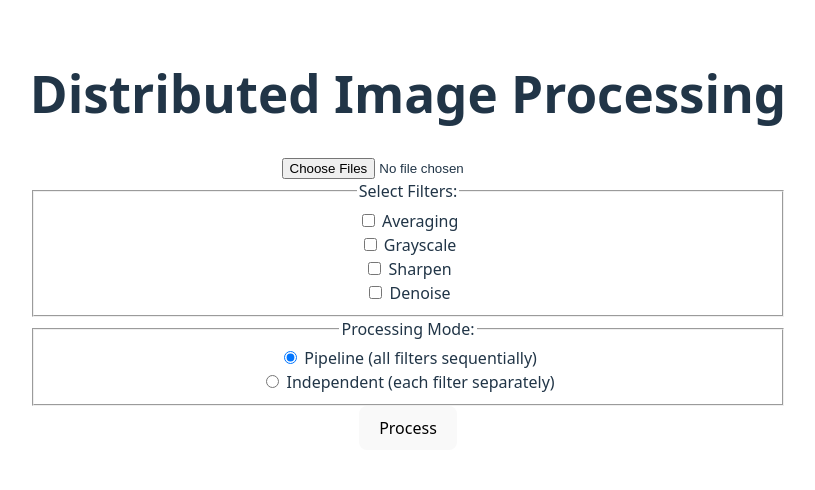
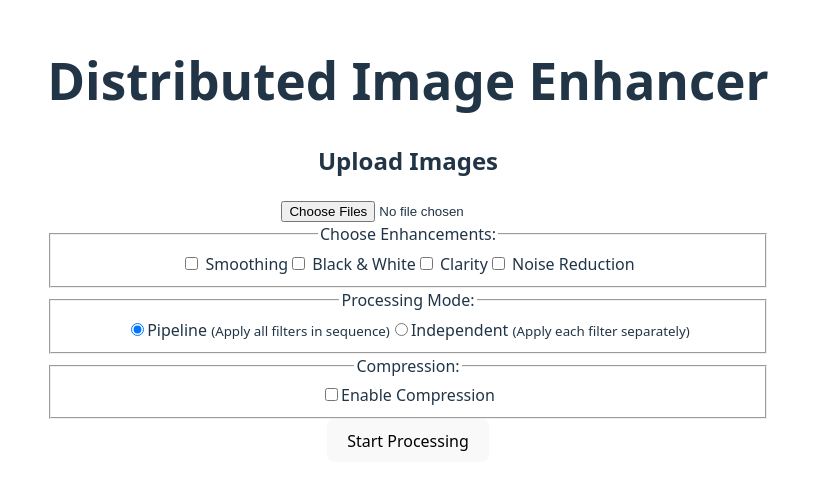
Before and after one commit to 0MuhammadTaha0/PDC-Project, a React (Vite) app in the folder client/: page / in a window 1280 px wide. Shown: the part 160-650 px from the top of the page, without its empty margins (232-1047 px from the left). Built offline with nearby package versions, Linux system fonts and the light colour scheme.

Commit message:
Added image compression functionality.

```diff
--- a/client/src/App.jsx
+++ b/client/src/App.jsx
@@ -4,47 +4,60 @@ import './App.css';
 
 function App() {
   const [imageFiles, setImageFiles] = useState([]);
-  const [selectedFilters, setSelectedFilters] = useState([]);
-  const [mode, setMode] = useState('pipeline'); // pipeline or independent
+  const [enhancements, setEnhancements] = useState([]);
+  const [mode, setMode] = useState('pipeline');
+  const [enableCompression, setEnableCompression] = useState(false);
+  const [compressionPercent, setCompressionPercent] = useState(80);
   const [processing, setProcessing] = useState(false);
   const [progress, setProgress] = useState(0);
   const [resultZipUrl, setResultZipUrl] = useState(null);
+  const [error, setError] = useState(null);
 
+  // Handle image file input changes
   const handleImageChange = (e) => {
     setImageFiles([...e.target.files]);
     setResultZipUrl(null);
+    setError(null);
   };
 
-  const handleFilterToggle = (e) => {
+  // Toggle enhancements selection
+  const toggleEnhancement = (e) => {
     const value = e.target.value;
-    setSelectedFilters((prev) =>
+    setEnhancements((prev) =>
       prev.includes(value) ? prev.filter((f) => f !== value) : [...prev, value]
     );
   };
 
-  const handleModeChange = (e) => {
-    setMode(e.target.value);
-  };
-
-  const handleProcessImages = async () => {
+  // Process the images
+  const handleProcess = async () => {
+    // Validation checks
     if (!imageFiles.length) {
-      alert("Please upload at least one image.");
-      return;
-    }
-    if (!selectedFilters.length) {
-      alert("Please select at least one filter.");
+      setError("Please upload at least one image.");
       return;
     }
 
+    if (!enhancements.length && !enableCompression) {
+      setError("Select at least one enhancement or enable compression.");
+      return;
+    }
+
+    // Prepare form data for submission
     const formData = new FormData();
     imageFiles.forEach((file) => formData.append('images', file));
-    formData.append('filters', selectedFilters.join(','));
+    formData.append('enhancements', enhancements.join(','));
     formData.append('mode', mode);
+    formData.append('compression_enabled', enableCompression.toString());
+
+    if (enableCompression) {
+      formData.append('compression_percent', compressionPercent.toString());
+    }
 
     try {
       setProcessing(true);
-      setProgress(30);
+      setProgress(20);
+      setError(null);
 
+      // Send request to server
       const response = await axios.post('http://localhost:8080/process', formData, {
         responseType: 'blob',
         onUploadProgress: (e) => {
@@ -53,12 +66,13 @@ function App() {
         }
       });
 
+      // Create download URL for the response ZIP file
       const zipUrl = URL.createObjectURL(response.data);
       setResultZipUrl(zipUrl);
       setProgress(100);
     } catch (err) {
-      console.error("Processing failed:", err);
-      alert("Image processing failed.");
+      setError(err.response?.data?.error || "Processing failed. Please try again.");
+      console.error(err);
     } finally {
       setProcessing(false);
     }
@@ -66,40 +80,121 @@ function App() {
 
   return (
     <div className="App">
-      <h1>Distributed Image Processing</h1>
+      <h1>Distributed Image Enhancer</h1>
 
-      <input type="file" accept="image/*" multiple onChange={handleImageChange} />
+      {/* Image input section */}
+      <div className="upload-section">
+        <h2>Upload Images</h2>
+        <input
+          type="file"
+          accept="image/*"
+          multiple
+          onChange={handleImageChange}
+          className="file-input"
+        />
+        {imageFiles.length > 0 && (
+          <p className="file-count">{imageFiles.length} file(s) selected</p>
+        )}
+      </div>
 
-      <fieldset>
-        <legend>Select Filters:</legend>
-        <label><input type="checkbox" value="average" onChange={handleFilterToggle} /> Averaging</label><br />
-        <label><input type="checkbox" value="grayscale" onChange={handleFilterToggle} /> Grayscale</label><br />
-        <label><input type="checkbox" value="sharpen" onChange={handleFilterToggle} /> Sharpen</label><br />
-        <label><input type="checkbox" value="denoise" onChange={handleFilterToggle} /> Denoise</label>
-      </fieldset>
+      {/* Enhancement options */}
+      <div className="options-container">
+        <fieldset>
+          <legend>Choose Enhancements:</legend>
+          <div className="checkbox-group">
+            <label><input type="checkbox" value="smoothing" onChange={toggleEnhancement} /> Smoothing</label>
+            <label><input type="checkbox" value="blackwhite" onChange={toggleEnhancement} /> Black & White</label>
+            <label><input type="checkbox" value="clarity" onChange={toggleEnhancement} /> Clarity</label>
+            <label><input type="checkbox" value="noise-reduction" onChange={toggleEnhancement} /> Noise Reduction</label>
+          </div>
+        </fieldset>
 
-      <fieldset>
-        <legend>Processing Mode:</legend>
-        <label><input type="radio" name="mode" value="pipeline" checked={mode === 'pipeline'} onChange={handleModeChange} /> Pipeline (all filters sequentially)</label><br />
-        <label><input type="radio" name="mode" value="independent" checked={mode === 'independent'} onChange={handleModeChange} /> Independent (each filter separately)</label>
-      </fieldset>
+        {/* Processing mode selection */}
+        <fieldset>
+          <legend>Processing Mode:</legend>
+          <div className="radio-group">
+            <label>
+              <input
+                type="radio"
+                name="mode"
+                value="pipeline"
+                checked={mode === 'pipeline'}
+                onChange={(e) => setMode(e.target.value)}
+              />
+              Pipeline <small>(Apply all filters in sequence)</small>
+            </label>
+            <label>
+              <input
+                type="radio"
+                name="mode"
+                value="independent"
+                checked={mode === 'independent'}
+                onChange={(e) => setMode(e.target.value)}
+              />
+              Independent <small>(Apply each filter separately)</small>
+            </label>
+          </div>
+        </fieldset>
 
-      <button onClick={handleProcessImages} disabled={processing}>
-        {processing ? 'Processing...' : 'Process'}
+        {/* Compression settings */}
+        <fieldset>
+          <legend>Compression:</legend>
+          <div className="compression-settings">
+            <label className="toggle-switch">
+              <input
+                type="checkbox"
+                checked={enableCompression}
+                onChange={(e) => setEnableCompression(e.target.checked)}
+              />
+              <span className="slider"></span>
+              Enable Compression
+            </label>
+
+            {enableCompression && (
+              <div className="range-slider">
+                <input
+                  type="range"
+                  min="10"
+                  max="100"
+                  value={compressionPercent}
+                  onChange={(e) => setCompressionPercent(parseInt(e.target.value))}
+                />
+                <p><strong>{compressionPercent}%</strong> Quality</p>
+              </div>
+            )}
+          </div>
+        </fieldset>
+      </div>
+
+      {/* Error message display */}
+      {error && (
+        <div className="error-message">
+          <p>{error}</p>
+        </div>
+      )}
+
+      {/* Process button */}
+      <button
+        className="process-button"
+        onClick={handleProcess}
+        disabled={processing}>
+        {processing ? 'Processing...' : 'Start Processing'}
       </button>
 
+      {/* Progress bar */}
       {processing && (
-        <div style={{ width: '300px', marginTop: '1rem' }}>
-          <div style={{ height: '20px', width: `${progress}%`, backgroundColor: '#4caf50', transition: 'width 0.3s ease' }} />
+        <div className="progress-container">
+          <div className="progress-bar" style={{ width: `${progress}%` }} />
           <p>{progress}%</p>
         </div>
       )}
 
+      {/* Download section */}
       {resultZipUrl && (
-        <div style={{ marginTop: '2rem' }}>
-          <h3>Download Results:</h3>
-          <a href={resultZipUrl} download="processed_images.zip">
-            <button>Download ZIP</button>
+        <div className="result-section">
+          <h3>Download Processed Images</h3>
+          <a href={resultZipUrl} download="processed_images.zip" className="download-button">
+            Download ZIP
           </a>
         </div>
       )}
```
Also changed, not shown: 1 other file (tests, documents, lock files or other folders).
